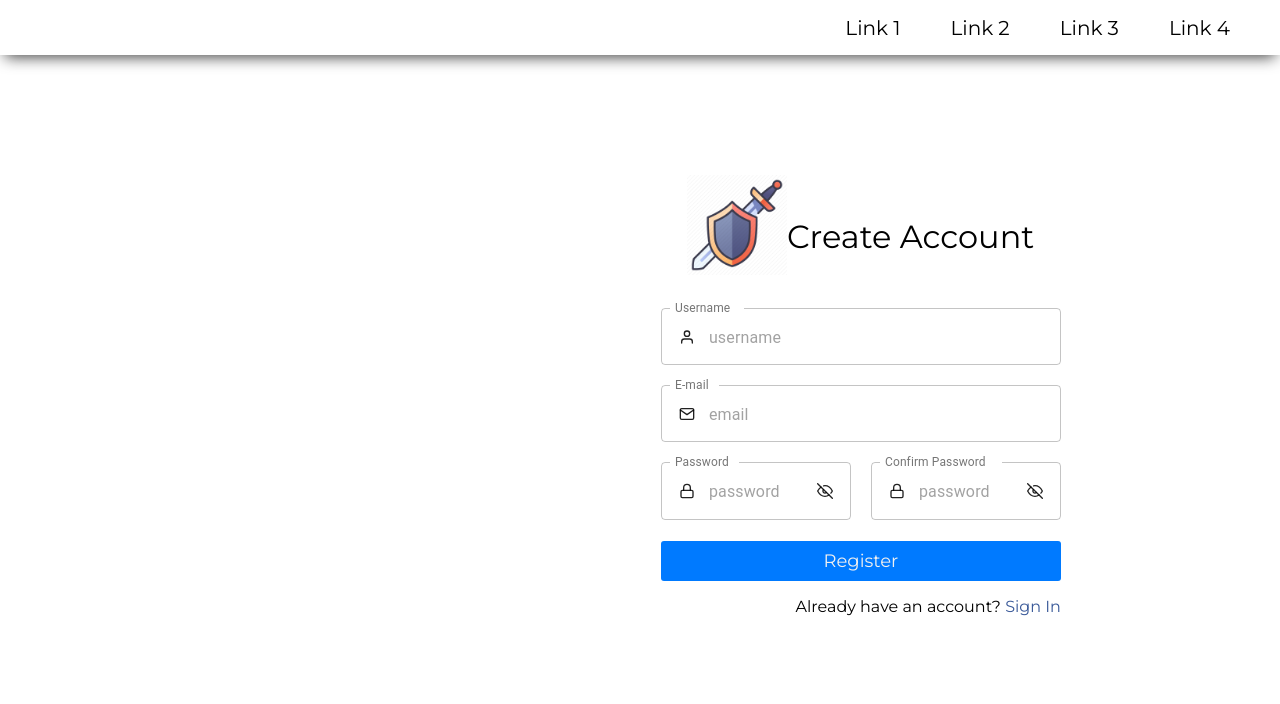
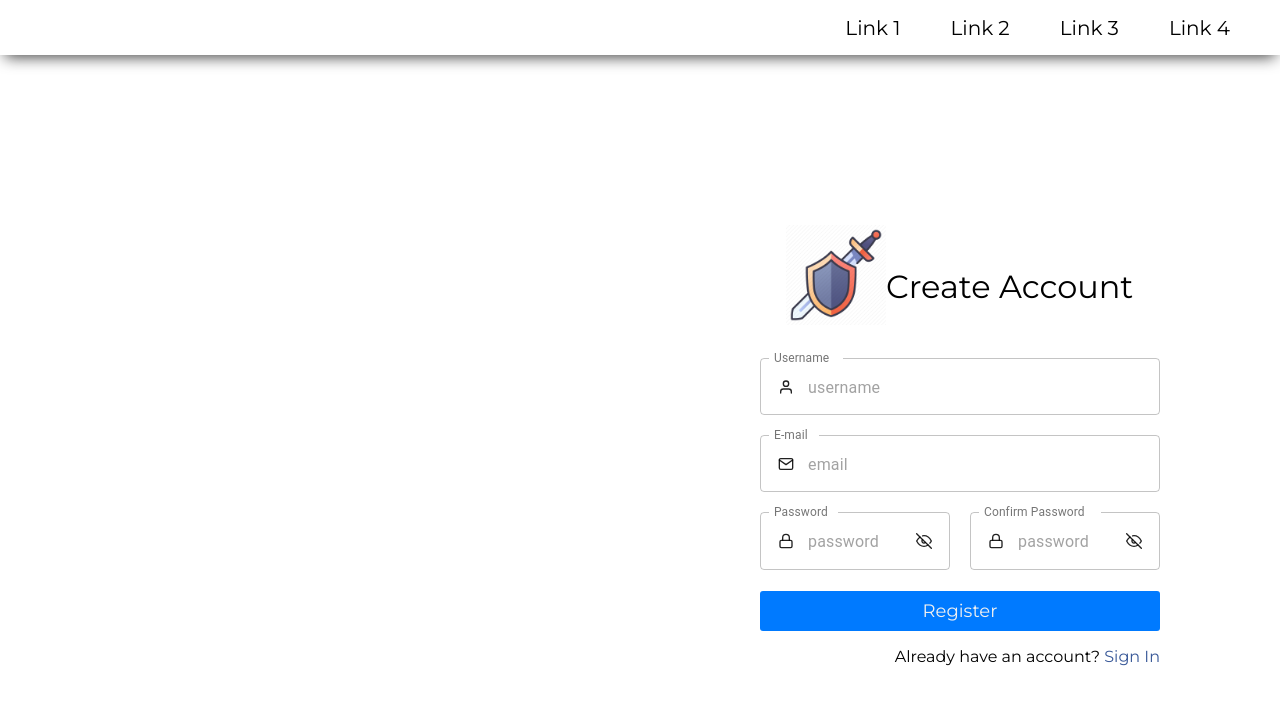
Before and after one commit to PauloThor/Guild-Leveling, a React (Create React App) app: page / in a window 1280 px wide. Shown: the top 704 px of the page. Built offline with nearby package versions, Linux system fonts and the light colour scheme.

Commit message:
feature: made few changes on style

```diff
--- a/src/components/FormSign/styles.js
+++ b/src/components/FormSign/styles.js
@@ -26,14 +26,15 @@ const appearFromLeft = keyframes`
 
 export const Container = styled.div`
   display: flex;
-  flex-direction: row;
-  justify-content: space-evenly;
 
   div.img {
     animation: ${appearFromLeft} 1.5s;
+    width: 50vw;
+    display: flex;
+    justify-content: center;
 
     h1 {
-      margin-top: 340px;
+      margin-top: 390px;
     }
   }
 
@@ -47,10 +48,12 @@ export const Container = styled.div`
   }
 
   form {
+    width: 50vw;
     animation: ${appearFromRight} 1.5s;
     display: flex;
     flex-direction: column;
-    margin-top: 120px;
+    align-items: center;
+    margin-top: 170px;
 
     div.header {
       div.signup-header {
@@ -64,6 +67,7 @@ export const Container = styled.div`
         }
 
         h1 {
+          width: 300px;
           font-weight: 400;
           margin: 42px 0;
         }
@@ -159,15 +163,9 @@ export const Container = styled.div`
     }
 
     form {
-      max-width: 80vw;
+      width: 100vw;
       align-items: center;
       margin-top: 3vh;
-
-      div.header {
-        div.signup-header {
-          width: 100%;
-        }
-      }
 
       .MuiFormControl-root,
       .button,
@@ -178,6 +176,7 @@ export const Container = styled.div`
       div.password {
         max-width: 100%;
         flex-direction: column;
+        align-items: center;
 
         .MuiFormControl-root {
           width: 100%;
@@ -194,13 +193,26 @@ export const Container = styled.div`
 
   @media (max-width: 435px) {
     form {
+      max-width: 100vw;
+
       div.header {
+        margin: 0;
+
         div.signup-header {
-          h1 {
-            margin: 20px 0;
-          }
+          width: 100%;
+          flex-direction: column;
+          align-items: center;
+          margin: 0;
+          text-align: center;
         }
       }
     }
   }
+
+  @media (max-width: 332px) {
+    form p {
+      text-align: center;
+      font-size: 15px;
+    }
+  }
 `;
```
